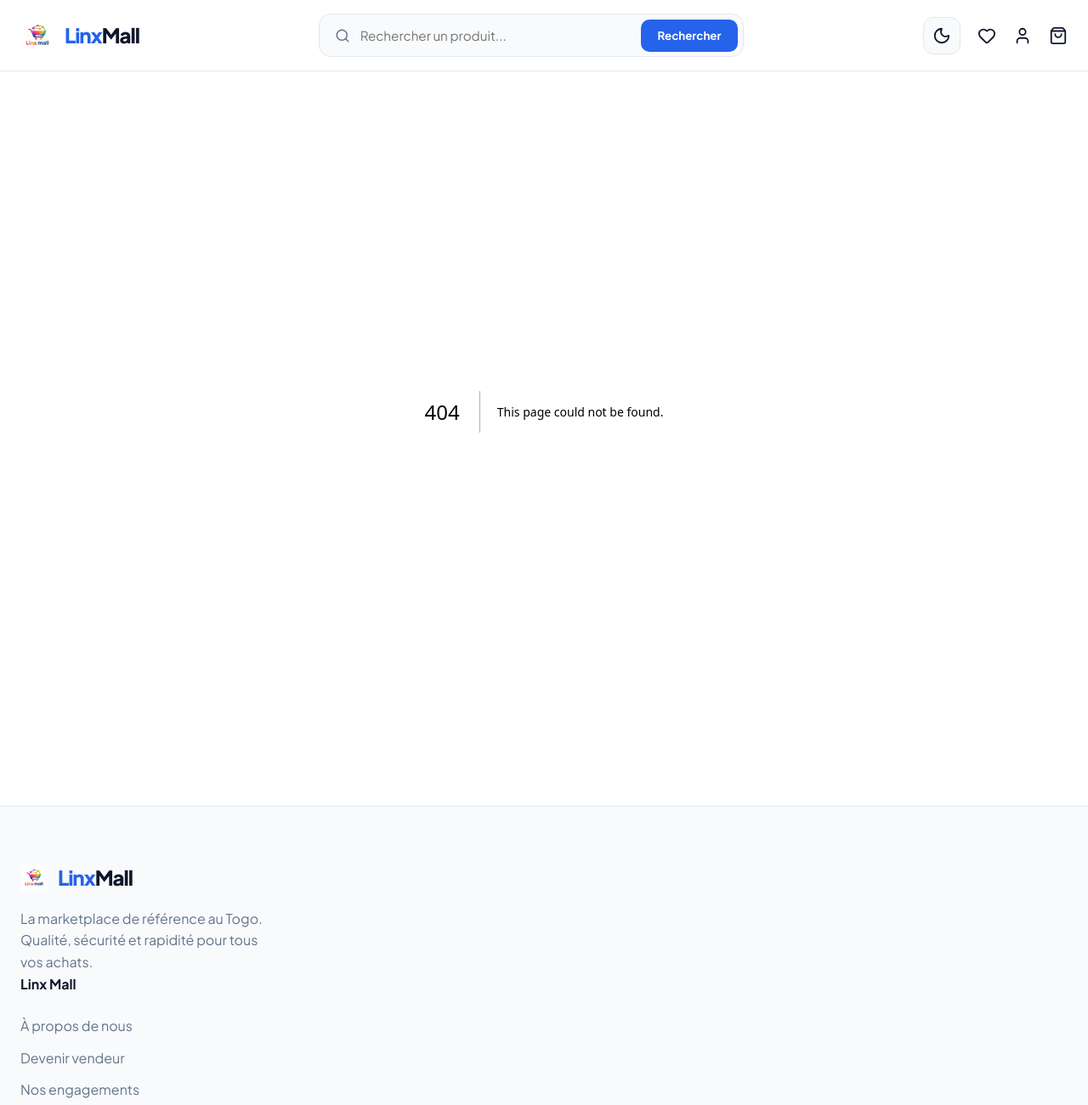
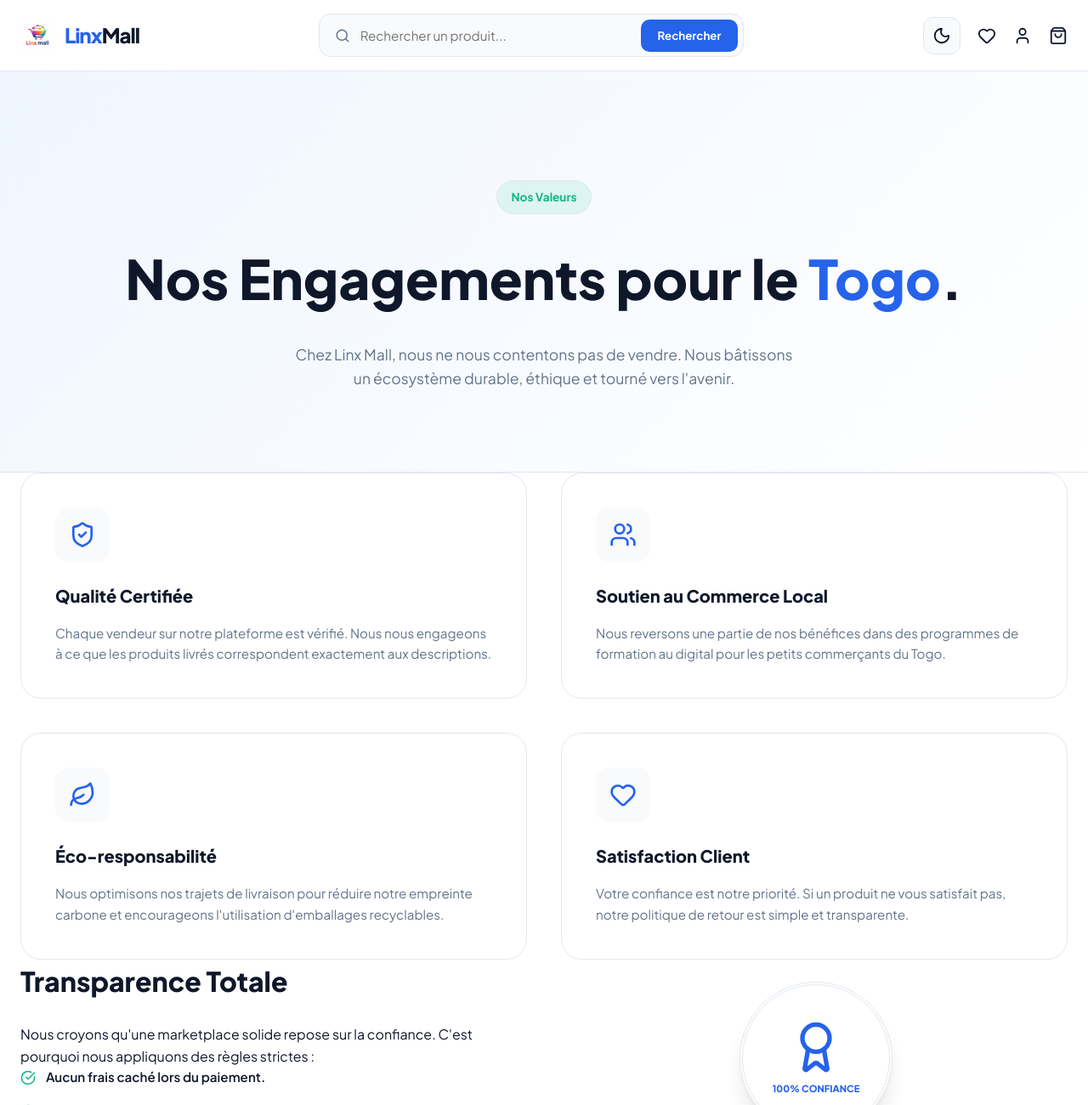
Before and after one commit to Riotlagrinta/linx-mall, a Next.js app: page /engagements in a window 1280 px wide. Before the commit this address had no page. Shown: the top 1300 px of the page at 85% size. Built offline with nearby package versions, Linux system fonts and the light colour scheme.

Commit message:
feat: ajout de la page Engagements et mise à jour du lien footer

```diff
--- /dev/null
+++ b/src/app/engagements/page.tsx
@@ -0,0 +1,144 @@
+'use client';
+
+import { motion } from 'framer-motion';
+import { ShieldCheck, Leaf, Heart, Users, CheckCircle, Globe, Award, Zap } from 'lucide-react';
+import Link from 'next/link';
+
+export default function EngagementsPage() {
+  const commitments = [
+    {
+      icon: <ShieldCheck size={32} />,
+      title: "Qualité Certifiée",
+      desc: "Chaque vendeur sur notre plateforme est vérifié. Nous nous engageons à ce que les produits livrés correspondent exactement aux descriptions."
+    },
+    {
+      icon: <Users size={32} />,
+      title: "Soutien au Commerce Local",
+      desc: "Nous reversons une partie de nos bénéfices dans des programmes de formation au digital pour les petits commerçants du Togo."
+    },
+    {
+      icon: <Leaf size={32} />,
+      title: "Éco-responsabilité",
+      desc: "Nous optimisons nos trajets de livraison pour réduire notre empreinte carbone et encourageons l'utilisation d'emballages recyclables."
+    },
+    {
+      icon: <Heart size={32} />,
+      title: "Satisfaction Client",
+      desc: "Votre confiance est notre priorité. Si un produit ne vous satisfait pas, notre politique de retour est simple et transparente."
+    }
+  ];
+
+  return (
+    <div className="engagements-page">
+      <header className="engagements-hero">
+        <div className="container">
+          <motion.div initial={{ opacity: 0, scale: 0.95 }} animate={{ opacity: 1, scale: 1 }}>
+            <span className="badge">Nos Valeurs</span>
+            <h1>Nos Engagements pour le <span className="highlight">Togo</span>.</h1>
+            <p>Chez Linx Mall, nous ne nous contentons pas de vendre. Nous bâtissons un écosystème durable, éthique et tourné vers l'avenir.</p>
+          </motion.div>
+        </div>
+      </header>
+
+      <section className="commitments-grid-section py-20">
+        <div className="container">
+          <div className="commitments-grid">
+            {commitments.map((item, i) => (
+              <motion.div
+                key={i}
+                initial={{ opacity: 0, y: 20 }}
+                animate={{ opacity: 1, y: 0 }}
+                transition={{ delay: i * 0.1 }}
+                className="commitment-card"
+              >
+                <div className="icon-box">{item.icon}</div>
+                <h3>{item.title}</h3>
+                <p>{item.desc}</p>
+              </motion.div>
+            ))}
+          </div>
+        </div>
+      </section>
+
+      <section className="transparency-section py-20 bg-surface">
+        <div className="container">
+          <div className="transparency-content">
+            <div className="text">
+              <h2>Transparence Totale</h2>
+              <p>Nous croyons qu'une marketplace solide repose sur la confiance. C'est pourquoi nous appliquons des règles strictes :</p>
+              <ul className="rules-list">
+                <li><CheckCircle size={18} /> Aucun frais caché lors du paiement.</li>
+                <li><CheckCircle size={18} /> Protection intégrale de vos données personnelles.</li>
+                <li><CheckCircle size={18} /> Paiement aux vendeurs uniquement après confirmation de réception.</li>
+              </ul>
+            </div>
+            <div className="visual">
+              <div className="trust-seal">
+                <Award size={64} />
+                <span>100% Confiance</span>
+              </div>
+            </div>
+          </div>
+        </div>
+      </section>
+
+      <section className="partnership-cta py-20">
+        <div className="container">
+          <div className="cta-box">
+            <h2>Vous partagez nos valeurs ?</h2>
+            <p>Rejoignez un mouvement qui transforme positivement l'économie digitale togolaise.</p>
+            <div className="btns">
+              <Link href="/vendeur" className="btn btn-primary btn-lg">Devenir Partenaire</Link>
+              <Link href="/about" className="btn btn-outline btn-lg">Découvrir notre équipe</Link>
+            </div>
+          </div>
+        </div>
+      </section>
+
+      <style dangerouslySetInnerHTML={{ __html: `
+        .engagements-page { background: var(--background); }
+
+        .engagements-hero { padding: 8rem 0 6rem; background: var(--hero-gradient); text-align: center; border-bottom: 1px solid var(--border); }
+        .engagements-hero .badge { background: rgba(16, 185, 129, 0.1); color: #10b981; padding: 0.5rem 1rem; border-radius: 99px; font-weight: 700; font-size: 0.85rem; margin-bottom: 1.5rem; display: inline-block; }
+        .engagements-hero h1 { font-size: 2.5rem; font-weight: 800; color: var(--text-main); margin-bottom: 1.5rem; }
+        .engagements-hero .highlight { color: var(--primary); }
+        .engagements-hero p { font-size: 1.1rem; color: var(--text-muted); max-width: 600px; margin: 0 auto; line-height: 1.6; }
+
+        .commitments-grid { display: grid; grid-template-columns: 1fr; gap: 1.5rem; }
+        .commitment-card { background: var(--card-bg); padding: 2.5rem; border-radius: 24px; border: 1px solid var(--border); transition: var(--transition); }
+        .commitment-card:hover { border-color: var(--primary); transform: translateY(-5px); }
+        .icon-box { width: 64px; height: 64px; background: var(--surface); color: var(--primary); border-radius: 16px; display: flex; align-items: center; justify-content: center; margin-bottom: 1.5rem; }
+        .commitment-card h3 { font-size: 1.25rem; font-weight: 800; color: var(--text-main); margin-bottom: 1rem; }
+        .commitment-card p { font-size: 0.95rem; color: var(--text-muted); line-height: 1.6; }
+
+        .transparency-content { display: flex; flex-direction: column; gap: 3rem; }
+        .transparency-content h2 { font-size: 2rem; font-weight: 800; color: var(--text-main); margin-bottom: 1.5rem; }
+        .rules-list { list-style: none; display: flex; flex-direction: column; gap: 1rem; }
+        .rules-list li { display: flex; align-items: center; gap: 0.75rem; font-weight: 600; color: var(--text-main); font-size: 0.95rem; }
+        .rules-list li svg { color: #10b981; }
+
+        .visual { display: flex; justify-content: center; }
+        .trust-seal { width: 180px; height: 180px; background: var(--card-bg); border-radius: 50%; border: 4px double var(--border); display: flex; flex-direction: column; align-items: center; justify-content: center; gap: 0.5rem; color: var(--primary); font-weight: 800; text-transform: uppercase; font-size: 0.7rem; box-shadow: var(--shadow-lg); }
+
+        .cta-box { background: var(--text-main); color: white; padding: 4rem 2rem; border-radius: 32px; text-align: center; }
+        .cta-box h2 { font-size: 2rem; font-weight: 800; margin-bottom: 1rem; }
+        .cta-box p { opacity: 0.8; margin-bottom: 2.5rem; }
+        .btns { display: flex; flex-direction: column; gap: 1rem; }
+        .btns .btn-outline { border-color: white; color: white; }
+
+        @media (min-width: 768px) {
+          .engagements-hero h1 { font-size: 4rem; }
+          .commitments-grid { grid-template-columns: repeat(2, 1fr); }
+          .btns { flex-direction: row; justify-content: center; }
+        }
+
+        @media (min-width: 1024px) {
+          .commitments-grid { grid-template-columns: repeat(2, 1fr); gap: 2.5rem; }
+          .transparency-content { flex-direction: row; align-items: center; justify-content: space-between; }
+          .transparency-content .text { flex: 1; }
+          .transparency-content .visual { flex: 1; }
+        }
+      ` }} />
+    </div>
+  );
+}
--- a/src/app/layout.tsx
+++ b/src/app/layout.tsx
@@ -110,7 +110,7 @@ export default function RootLayout({
                 <ul>
                   <li><Link href="/about">À propos de nous</Link></li>
                   <li><Link href="/vendeur">Devenir vendeur</Link></li>
-                  <li><Link href="/about">Nos engagements</Link></li>
+                  <li><Link href="/engagements">Nos engagements</Link></li>
                   <li><Link href="/careers">Recrutement</Link></li>
                 </ul>
                 </div>
```
